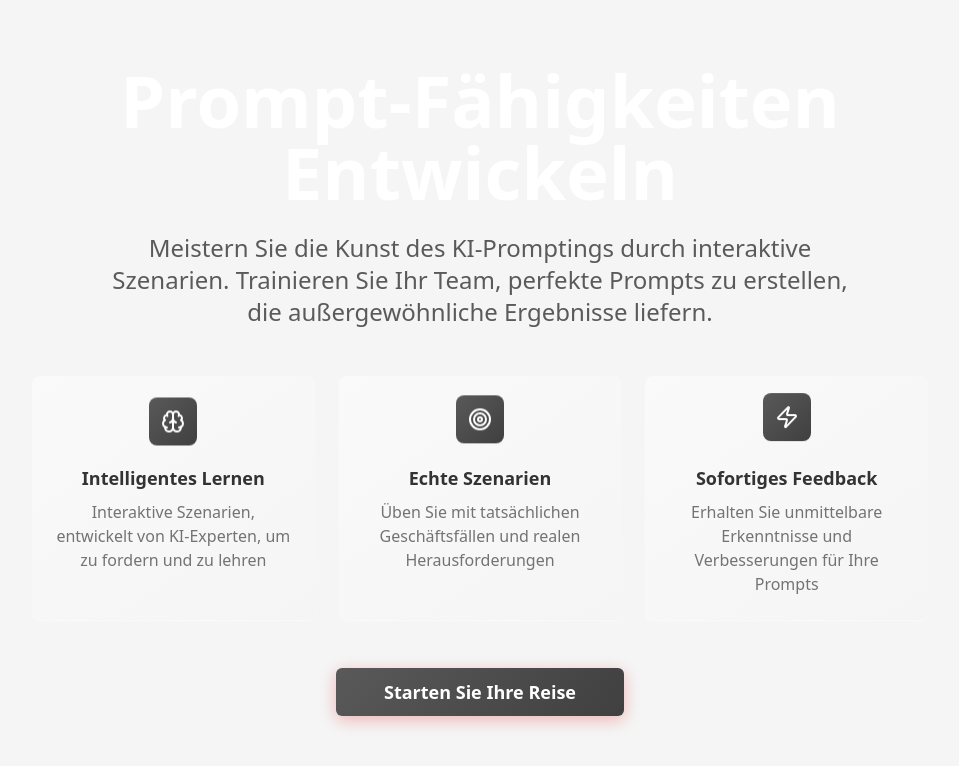
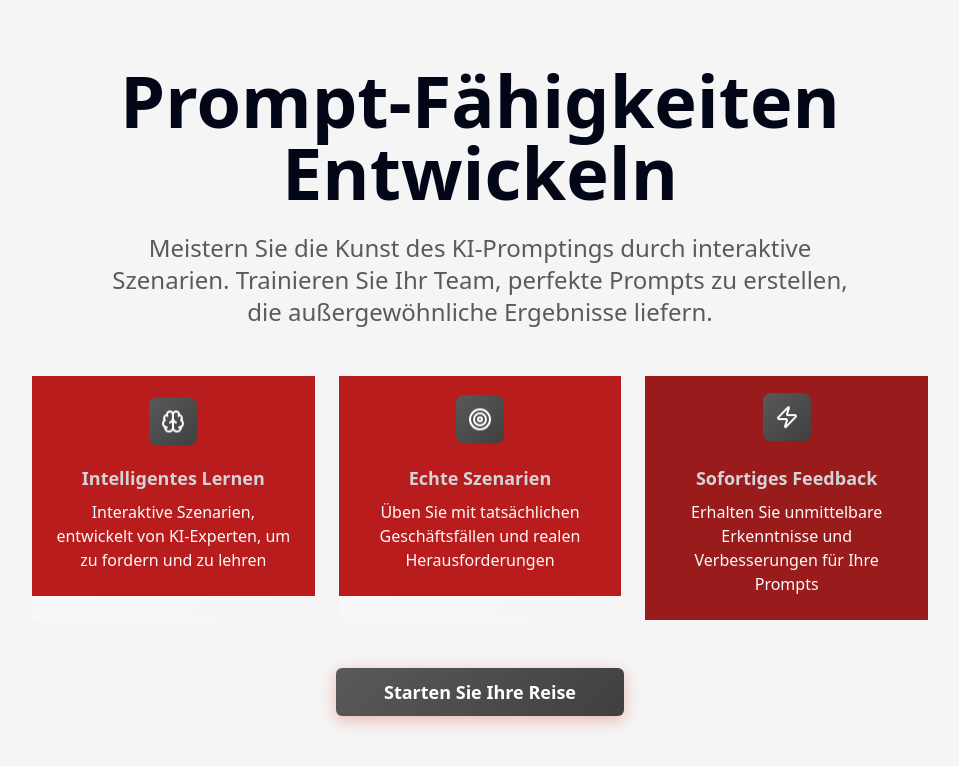
Before and after one commit to devTL493/ignite-prompt-skills, a React (Vite) app: page / in a window 1280 px wide. Shown: the top 766 px of the page, without its empty margins (160-1119 px from the left). Built offline with nearby package versions, Linux system fonts and the light colour scheme.

Commit message:
Visual edit in Lovable
Edited UI in Lovable

```diff
--- a/src/components/Hero.tsx
+++ b/src/components/Hero.tsx
@@ -23,7 +23,7 @@ export function Hero({
         <div className="max-w-4xl mx-auto text-center">
           {/* Header */}
           <div className="mb-12 animate-fade-in">
-            <h1 className="text-5xl lg:text-7xl font-bold mb-6 bg-gradient-to-r from-white via-white to-accent-foreground bg-clip-text text-transparent">
+            <h1 className="text-5xl font-bold mb-6 bg-gradient-to-r from-white via-white to-accent-foreground bg-clip-text text-slate-950 lg:text-7xl">
               Prompt-Fähigkeiten Entwickeln
             </h1>
             <p className="text-xl lg:text-2xl text-foreground/80 mb-8 max-w-3xl mx-auto leading-relaxed">
@@ -35,40 +35,40 @@ export function Hero({
           {/* Features */}
           <div className="grid md:grid-cols-3 gap-6 mb-12 animate-slide-up">
             <Card className="bg-gradient-card border-0 shadow-card hover:shadow-glow transition-all duration-300 hover:scale-105">
-              <div className="p-6 text-center">
+              <div className="p-6 text-center bg-red-700">
                 <div className="w-12 h-12 bg-gradient-accent rounded-lg flex items-center justify-center mx-auto mb-4 animate-float">
                   <Brain className="h-6 w-6 text-accent-foreground" />
                 </div>
-                <h3 className="text-lg font-semibold mb-2">Intelligentes Lernen</h3>
-                <p className="text-muted-foreground">
+                <h3 className="text-lg font-semibold mb-2 text-zinc-300">Intelligentes Lernen</h3>
+                <p className="text-base text-gray-50">
                   Interaktive Szenarien, entwickelt von KI-Experten, um zu fordern und zu lehren
                 </p>
               </div>
             </Card>
 
             <Card className="bg-gradient-card border-0 shadow-card hover:shadow-glow transition-all duration-300 hover:scale-105">
-              <div className="p-6 text-center">
+              <div className="p-6 text-center bg-red-700">
                 <div className="w-12 h-12 bg-gradient-accent rounded-lg flex items-center justify-center mx-auto mb-4 animate-float" style={{
                 animationDelay: '0.2s'
               }}>
                   <Target className="h-6 w-6 text-accent-foreground" />
                 </div>
-                <h3 className="text-lg font-semibold mb-2">Echte Szenarien</h3>
-                <p className="text-muted-foreground">
+                <h3 className="text-lg font-semibold mb-2 text-zinc-300">Echte Szenarien</h3>
+                <p className="text-zinc-50">
                   Üben Sie mit tatsächlichen Geschäftsfällen und realen Herausforderungen
                 </p>
               </div>
             </Card>
 
             <Card className="bg-gradient-card border-0 shadow-card hover:shadow-glow transition-all duration-300 hover:scale-105">
-              <div className="p-6 text-center">
+              <div className="p-6 text-center bg-red-800">
                 <div className="w-12 h-12 bg-gradient-accent rounded-lg flex items-center justify-center mx-auto mb-4 animate-float" style={{
                 animationDelay: '0.4s'
               }}>
                   <Zap className="h-6 w-6 text-accent-foreground" />
                 </div>
-                <h3 className="text-lg font-semibold mb-2">Sofortiges Feedback</h3>
-                <p className="text-muted-foreground">
+                <h3 className="text-lg mb-2 font-semibold text-zinc-300">Sofortiges Feedback</h3>
+                <p className="text-zinc-50">
                   Erhalten Sie unmittelbare Erkenntnisse und Verbesserungen für Ihre Prompts
                 </p>
               </div>
```
